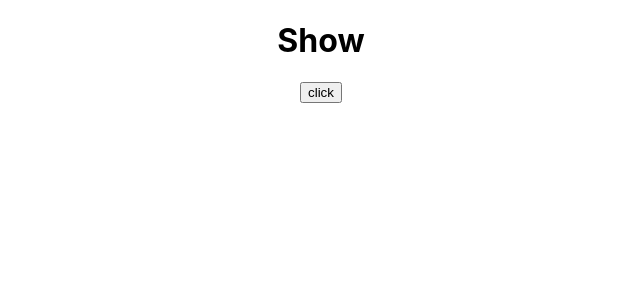
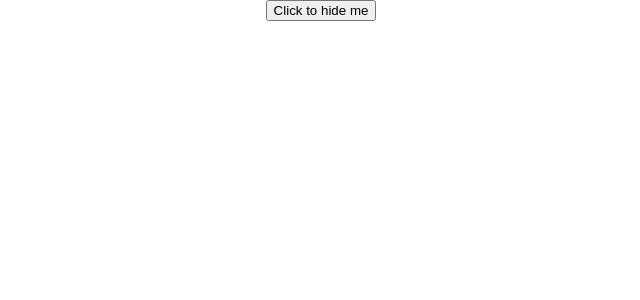
Before and after one commit to Firstkris/react-day3-state-pavitpim-fork, a React (Create React App) app: page / in a window 1280 px wide. Shown: the top 300 px of the page, without its empty margins (319-959 px from the left). Built offline with nearby package versions, Linux system fonts and the light colour scheme.

Commit message:
finish:lab-1

```diff
--- a/src/App.js
+++ b/src/App.js
@@ -1,18 +1,28 @@
 import React from 'react';
 
 function App() {
-  const [show, setShow] = React.useState(true);
+  const [isShow,setIsShow] = React.useState(true)
 
-  // handle FN
-  const toggleShow = () => {
-    setShow(!show);
+  // 1. สร้าง UI คือปุ่ม ✅
+  // 2. คลิกได้ (ผูกฟังก์ชัน) => Web รู้ว่ามีการ click ✅
+  //      - สร้างฟังก์ชัน
+  //      - เอาฟังก์ชันไปผูกกับ UI ผ่าน attribute Event ต่างๆ
+  // 3. คลิกแล้วซ่อนปุ่ม (click แล้วเปลี่ยนเป็น state false)
+  //      - condition render ✅
+  //      - state (state-1 แสดงปุ่ม , state-2 ลบปุ่ม)
+  //           - how to initialize state
+  //           - how to update state
+  const handleClick = () => {
+    console.log('click');
+    setIsShow(false)
   };
-
   return (
     <main className='app'>
-      {/* {show ? <h1>Show</h1> : null} */}
-      {show && <h1>Show</h1>}
-      <button onClick={toggleShow}>click</button>
+     {isShow
+      ? <button onClick={handleClick}>Click to hide me</button>
+      : null}
+      {/* false => null */}
+      {/* true => <button> */}
     </main>
   );
 }
```
